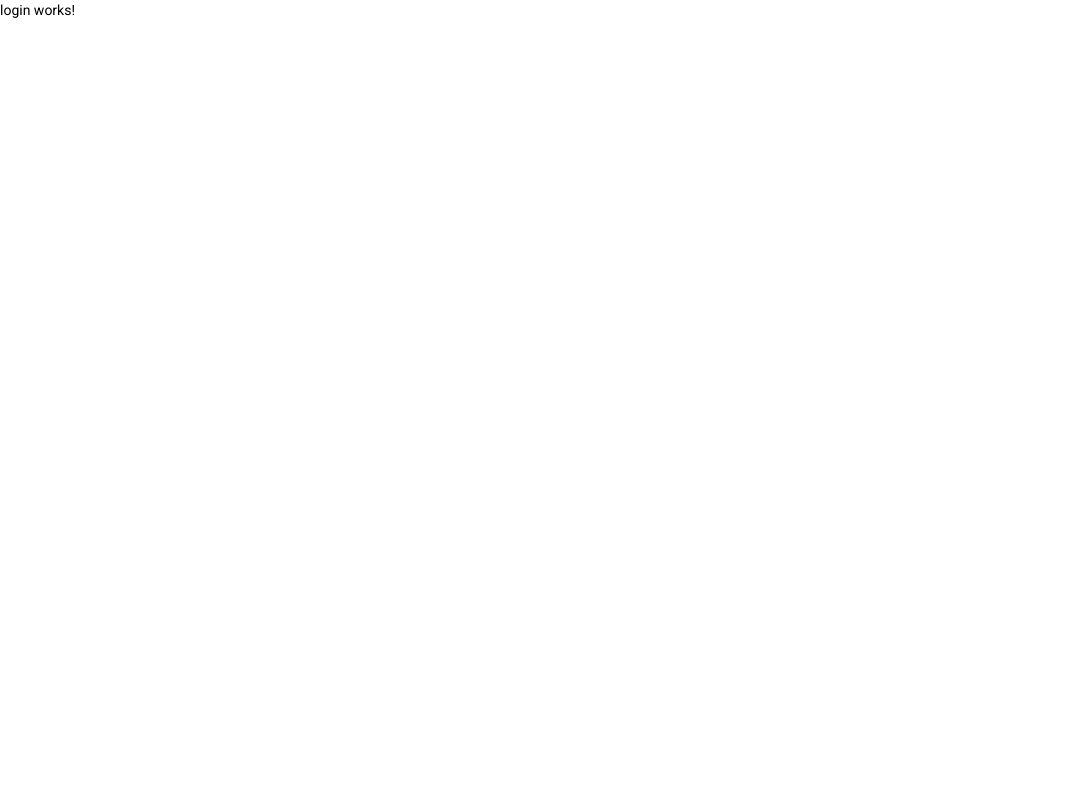
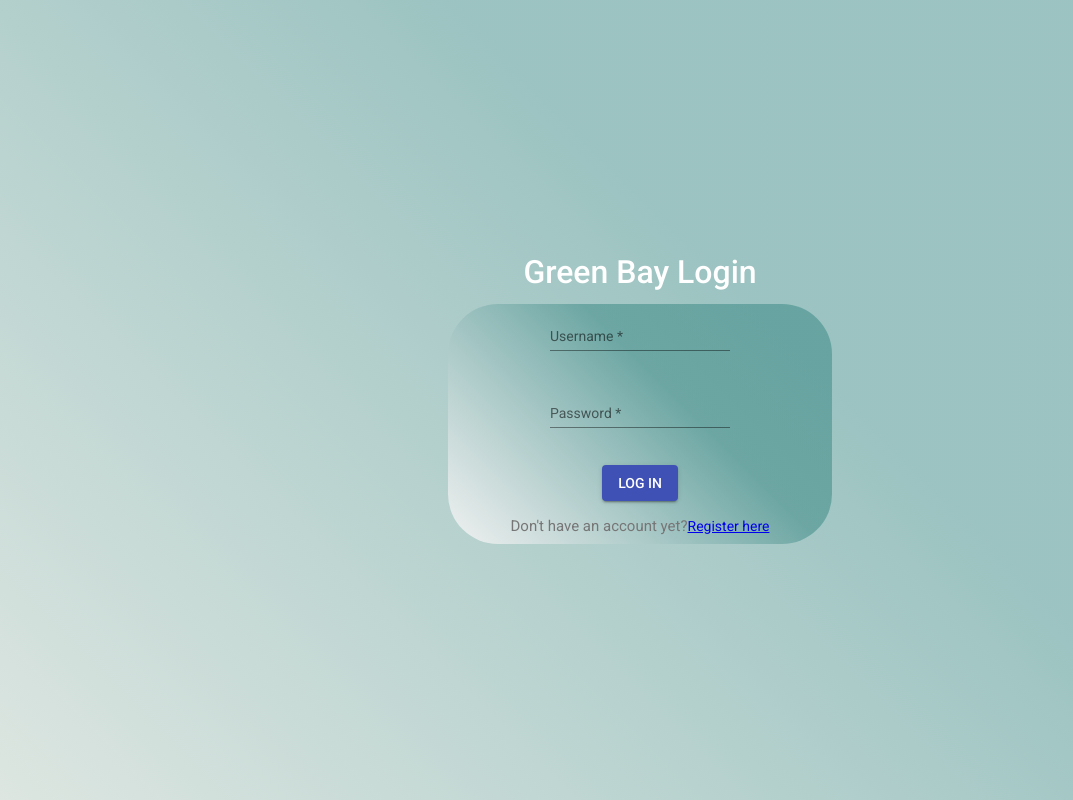
Before and after one commit to bundulappp/GreenBay, an Angular app in the folder frontend/app/: page /login in a window 1280 px wide. Shown: the whole page, without its empty margins (0-1073 px from the left). Built offline with nearby package versions, Linux system fonts and the light colour scheme.

Commit message:
login html, scss, ts add

```diff
--- a/frontend/app/src/app/features/authentication/login/login.component.html
+++ b/frontend/app/src/app/features/authentication/login/login.component.html
@@ -1 +1,32 @@
-<p>login works!</p>
+<div class="main-container">
+  <h1 class="title">Green Bay Login</h1>
+  <div class="register-container">
+    <form [formGroup]="form">
+      <mat-form-field>
+        <mat-label>Username</mat-label>
+        <input formControlName="username" matInput />
+      </mat-form-field>
+      <br />
+      <mat-form-field>
+        <mat-label>Password</mat-label>
+        <input type="password" formControlName="password" matInput />
+        <mat-error
+          *ngIf="
+            username?.hasError('required') && password?.hasError('required')
+          "
+          >Username and password are required</mat-error
+        >
+      </mat-form-field>
+      <br />
+      <div class="button-container">
+        <button (click)="login()" mat-raised-button color="primary">
+          LOG IN
+        </button>
+        <div class="sign-up">
+          <p>Don't have an account yet?</p>
+          <a routerLink="/register">Register here</a>
+        </div>
+      </div>
+    </form>
+  </div>
+</div>
--- a/frontend/app/src/app/features/authentication/login/login.component.scss
+++ b/frontend/app/src/app/features/authentication/login/login.component.scss
@@ -0,0 +1,77 @@
+.main-container {
+  width: 100vw;
+  height: 100vh;
+  display: flex;
+  justify-content: center;
+  align-items: center;
+  flex-direction: column;
+  background: linear-gradient(
+    45deg,
+    rgb(221, 230, 225),
+    rgba(46, 129, 125, 0.473) 60%
+  );
+
+  .title {
+    font-size: xx-large;
+    font-weight: 500;
+    color: #fff;
+  }
+
+  .register-container {
+    padding: 0;
+    width: 30vw;
+    height: 30vh;
+    display: flex;
+    justify-content: center;
+    align-items: center;
+    flex-direction: column;
+
+    form {
+      width: 100%;
+      height: 100%;
+      display: flex;
+      flex-direction: column;
+      justify-content: center;
+      align-items: center;
+      background: linear-gradient(
+        45deg,
+        rgb(240, 241, 241),
+        rgba(46, 129, 125, 0.473) 60%
+      );
+      border-radius: 50px;
+    }
+  }
+  .sign-up {
+    display: flex;
+    margin-top: 15px;
+
+    p {
+      color: rgb(119, 118, 118);
+      font-size: 15px;
+      margin: 0;
+    }
+  }
+  .button-container {
+    display: flex;
+    flex-direction: column;
+    align-items: center;
+
+    .sign-up {
+      display: flex;
+      margin-top: 15px;
+
+      p {
+        color: rgb(119, 118, 118);
+        font-size: 15px;
+        margin: 0;
+      }
+    }
+
+    .login {
+      button {
+        background-color: #65a92b;
+        color: #fff;
+      }
+    }
+  }
+}
--- a/frontend/app/src/app/features/authentication/login/login.component.ts
+++ b/frontend/app/src/app/features/authentication/login/login.component.ts
@@ -1,15 +1,38 @@
-import { Component, OnInit } from '@angular/core';
+import { Component } from '@angular/core';
+import {
+  AbstractControl,
+  FormControl,
+  FormGroup,
+  Validators,
+} from '@angular/forms';
+import { AuthenticationService } from 'src/app/core/services/authentication.service';
+import { UserLoginRequestViewModel } from 'src/app/shared/models/UserLoginRequestViewModel';
 
 @Component({
   selector: 'app-login',
   templateUrl: './login.component.html',
-  styleUrls: ['./login.component.scss']
+  styleUrls: ['./login.component.scss'],
 })
-export class LoginComponent implements OnInit {
+export class LoginComponent {
+  form = new FormGroup({
+    username: new FormControl('', Validators.required),
+    password: new FormControl('', [Validators.required]),
+  });
 
-  constructor() { }
+  constructor(private authenticationService: AuthenticationService) {}
 
-  ngOnInit(): void {
+  get username(): AbstractControl {
+    return this.form.get('username') as AbstractControl;
   }
 
+  get password(): AbstractControl {
+    return this.form.get('password') as AbstractControl;
+  }
+
+  login(): void {
+    if (this.form.valid) {
+      const user = this.form.getRawValue() as UserLoginRequestViewModel;
+      this.authenticationService.login(user).subscribe();
+    }
+  }
 }
```
